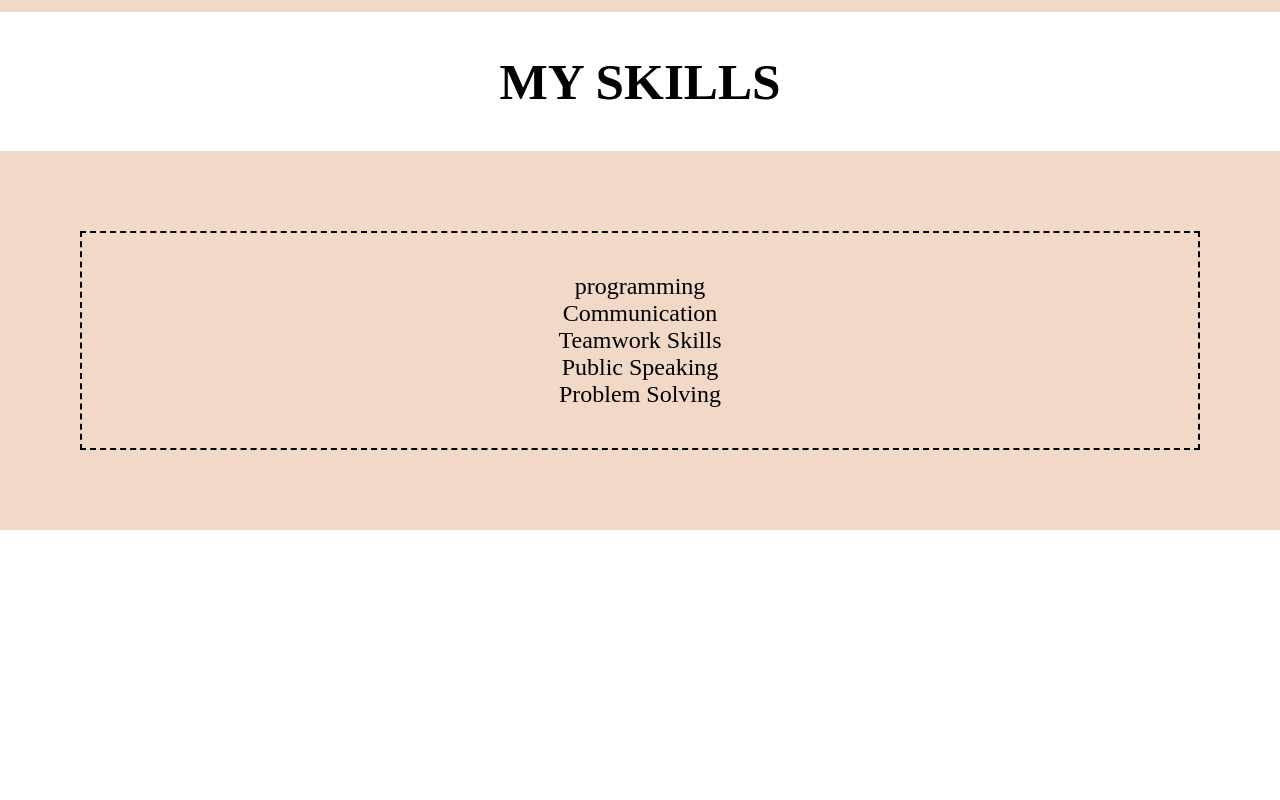
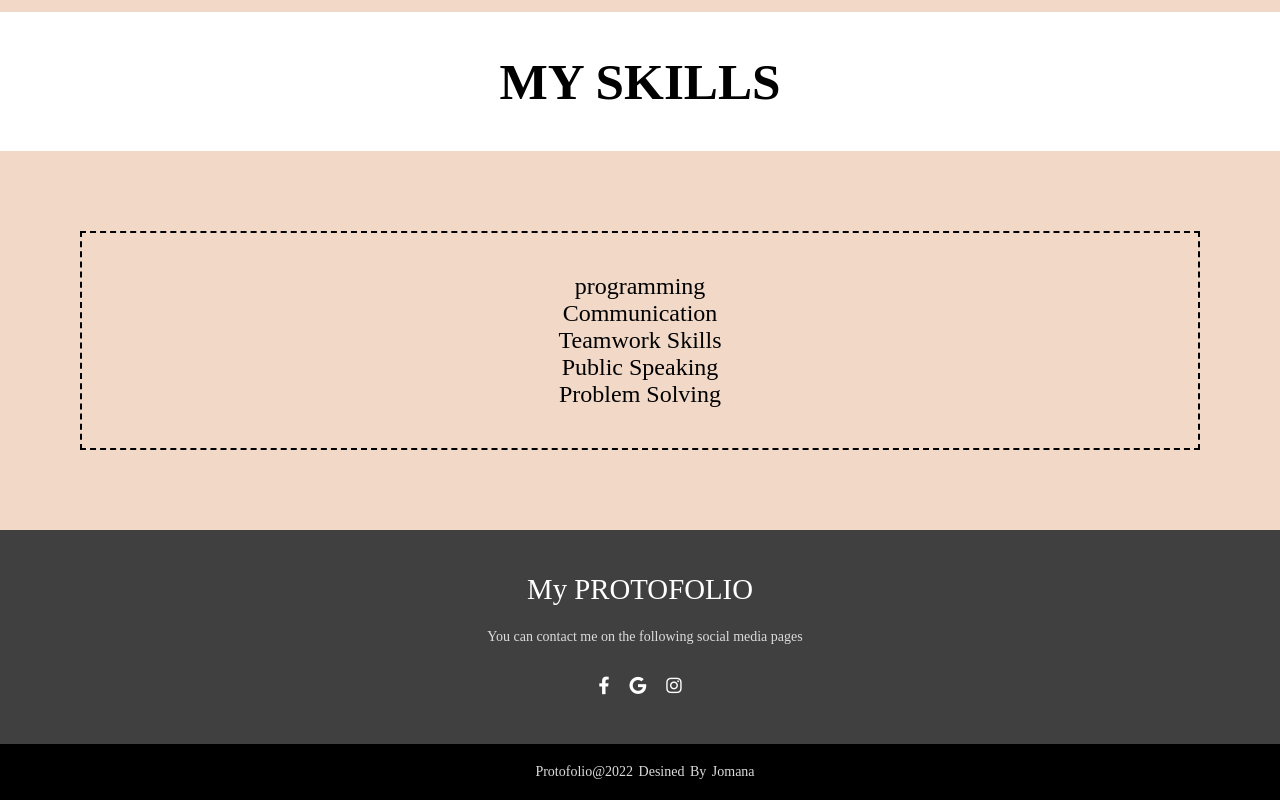
Before and after one commit to GSG-CF05/protofolio-jomana, a plain HTML site: page index.html in a window 1280 px wide. Shown: the part 1551-2351 px from the top of the page. Before the commit the page ends 2081 px from the top, so only its background shows below. Drawn offline with Linux system fonts and the light colour scheme.

Commit message:
create footer with contact point relates #6

```diff
--- a/index.html
+++ b/index.html
@@ -5,6 +5,13 @@
     <meta http-equiv="X-UA-Compatible" content="IE=edge" />
     <meta name="viewport" content="width=device-width, initial-scale=1.0" />
     <link rel="stylesheet" href="style.css" />
+    <link
+      rel="stylesheet"
+      href="https://cdnjs.cloudflare.com/ajax/libs/font-awesome/6.0.0-beta3/css/all.min.css"
+      integrity="sha512-Fo3rlrZj/k7ujTnHg4CGR2D7kSs0v4LLanw2qksYuRlEzO+tcaEPQogQ0KaoGN26/zrn20ImR1DfuLWnOo7aBA=="
+      crossorigin="anonymous"
+      referrerpolicy="no-referrer"
+    />
     <title>prtofolio</title>
   </head>
   <body>
@@ -52,5 +59,33 @@
         </ul>
       </div>
     </section>
+    <footer>
+      <div class="footer_content" id="contact">
+        <h3>My PROTOFOLIO</h3>
+        <p>You can contact me on the following social media pages</p>
+        <ul class="social">
+          <li>
+            <a
+              href="https://www.facebook.com/profile.php?id=100004719495245"
+              target="-blank"
+              ><i class="fab fa-facebook-f"></i
+            ></a>
+          </li>
+          <li>
+            <a href="https://mail.google.com/mail/u/0/#inbox" target="-blank"
+              ><i class="fab fa-google"></i
+            ></a>
+          </li>
+          <li>
+            <a href="https://www.instagram.com/jomanahani_/" target="-blank"
+              ><i class="fab fa-instagram"></i
+            ></a>
+          </li>
+        </ul>
+      </div>
+      <div class="bottom">
+        <p>protofolio@2022 desined by <span>jomana</span></p>
+      </div>
+    </footer>
   </body>
 </html>
--- a/style.css
+++ b/style.css
@@ -112,3 +112,64 @@
   margin: 30px;
   width: 100%;
 }
+footer {
+    background-color: rgb(65, 64, 64);
+    height: 160px;
+    padding-top: 35px;
+    color: white;
+  }
+  .footer_content h3 {
+    font-size: 1.8rem;
+    font-weight: 400;
+    text-transform: capitalize;
+    line-height: 3rem;
+  }
+  .footer_content {
+    display: flex;
+    align-items: center;
+    justify-content: center;
+    flex-direction: column;
+    text-align: center;
+    background-color: rgb(65, 64, 64);
+  }
+  .footer_content p {
+    max-width: 666px;
+    margin: 10px auto;
+    line-height: 28px;
+    font-size: 14px;
+  }
+  .social {
+    list-style: none;
+    display: flex;
+    align-items: center;
+    justify-content: center;
+    margin: 1rem 0 3rem 0;
+  }
+
+  .social li {
+    margin: 0 10px;
+  }
+  .social a {
+    text-decoration: none;
+    color: white;
+  }
+  .social a i {
+    font-size: 1.1rem;
+  }
+  .social a:hover i {
+    color: rgb(228, 177, 143);
+  }
+  .bottom {
+    padding: 20px 0;
+    text-align: center;
+    background-color: black;
+  }
+  .bottom p {
+    font-size: 14px;
+    word-spacing: 2px;
+    text-transform: capitalize;
+  }
+  footer p {
+    padding-left: 10px;
+    color: gainsboro;
+  }
```
